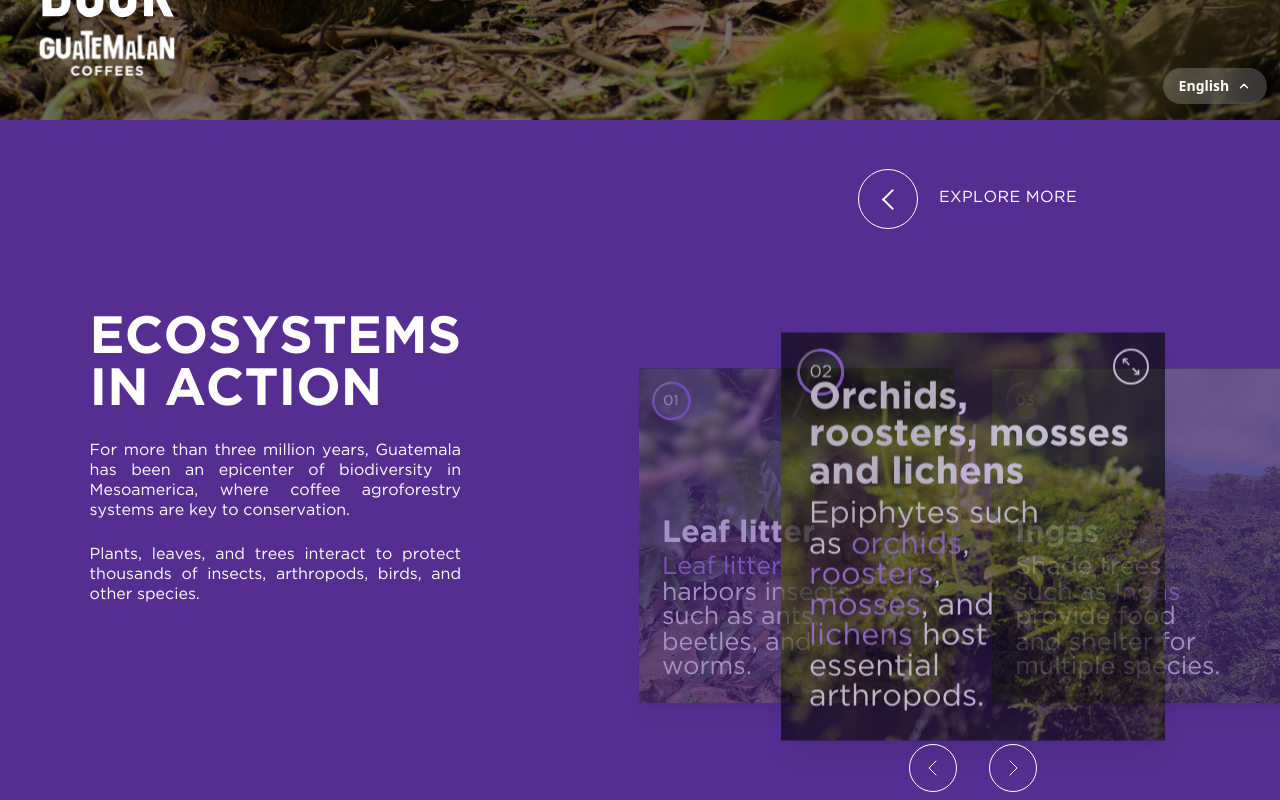
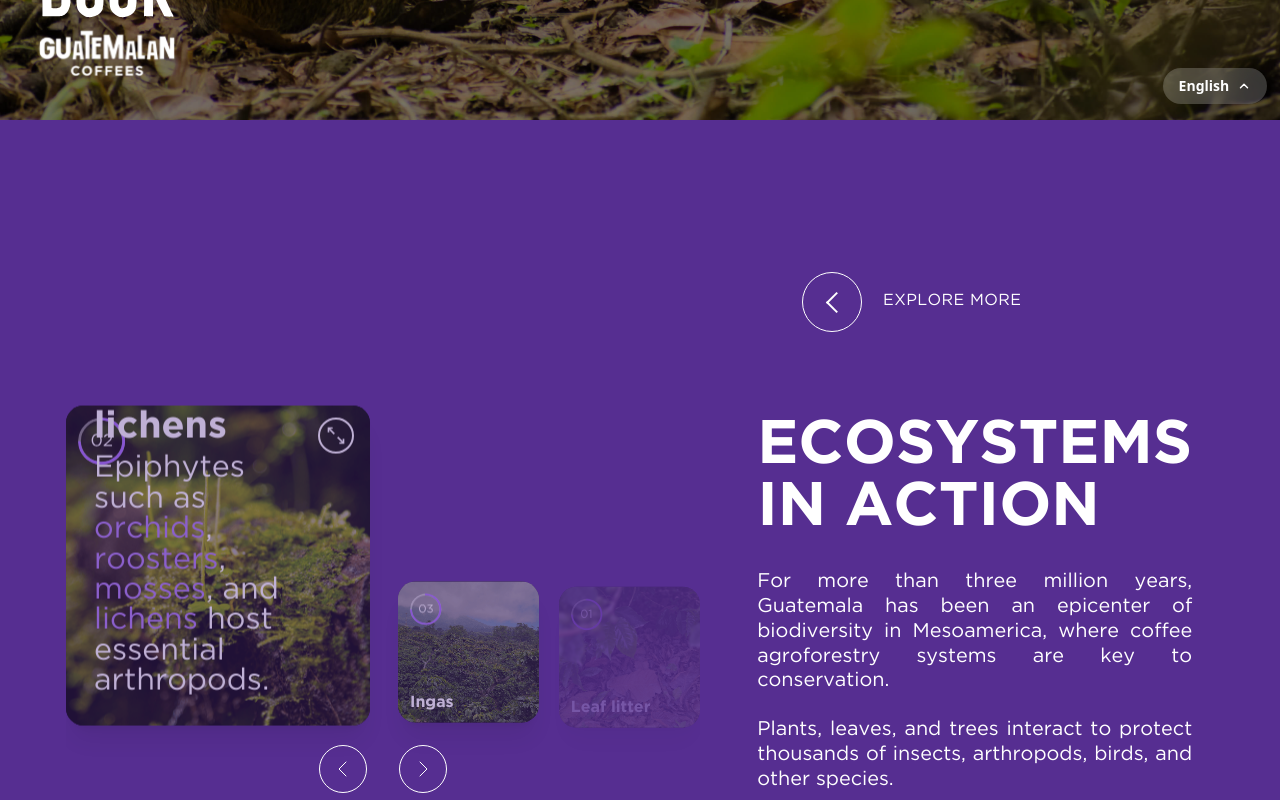
Before and after one commit to Alan4745/front-green-book, a React (Vite) app: page /c5 in a window 1280 px wide. Shown: the part 680-1480 px from the top of the page. Built offline with nearby package versions, Linux system fonts and the light colour scheme.

Commit message:
Ajusta composición desktop de sección C4 y mejora hover de imágenes

```diff
--- a/src/components/C5/Section1C5.jsx
+++ b/src/components/C5/Section1C5.jsx
@@ -56,7 +56,7 @@ const Section1C5 = () => {
             role="region"
             aria-label={t('c5.section1.aria.section')}
         >
-            <div className="absolute right-4 top-6 z-50 lg:right-8">
+            <div className="absolute right-4 top-6 z-50 lg:hidden">
                 <HoverButton
                     text={t('c5.section1.cta').toLocaleUpperCase(i18n.language)}
                     textOffset={-80}
@@ -92,30 +92,42 @@ const Section1C5 = () => {
                 </div>
             </div>
 
-            <div className="hidden min-h-screen flex-col justify-center px-[7vw] py-[8vh] lg:flex">
-                <div className="mx-auto grid w-full max-w-[1180px] grid-cols-[0.95fr_1.05fr] items-start gap-[5vw]">
-                    <div className="pt-[8vh]">
+            <div className="hidden min-h-screen items-center lg:flex">
+                <div className="mx-auto grid w-full max-w-[1260px] grid-cols-[1.05fr_0.95fr] gap-[3.6rem] px-[3.5rem] py-[5rem]">
+                    <div className="flex flex-col justify-end pt-[5.8rem]">
+                        <BigSlider slides={slidesData} onExpandClick={openLightbox} />
+                    </div>
+
+                    <div className="flex flex-col">
+                        <div className="mb-[3rem] flex justify-end">
+                            <HoverButton
+                                text={t('c5.section1.cta').toLocaleUpperCase(i18n.language)}
+                                textOffset={-80}
+                                hoverOffset={30}
+                                link="https://reservasdeguatemala.org/"
+                            />
+                        </div>
+
+                        <div className="ml-auto w-full max-w-[30rem]">
                             <h2
-                            className="mb-6 max-w-[28rem] text-[clamp(2.8rem,4.1vw,5rem)] uppercase leading-none"
+                                className="mb-8 text-[clamp(3rem,4.8vw,5rem)] uppercase leading-none"
                                 style={{ fontFamily: 'GothamBold' }}
                             >
                                 {t('c5.section1.title')}
                             </h2>
                             <p
-                            className="mb-6 max-w-[33rem] text-[clamp(1rem,1.25vw,1.35rem)] text-justify leading-tight"
+                                className="mb-6 text-[clamp(1.1rem,1.55vw,1.6rem)] text-justify leading-tight"
                                 style={{ fontFamily: 'GothamNormal' }}
                             >
                                 {t('c5.section1.intro')}
                             </p>
                             <p
-                            className="max-w-[33rem] text-[clamp(1rem,1.25vw,1.35rem)] text-justify leading-tight"
+                                className="text-[clamp(1.1rem,1.55vw,1.6rem)] text-justify leading-tight"
                                 style={{ fontFamily: 'GothamNormal' }}
                             >
                                 {t('c5.section1.outro')}
                             </p>
                         </div>
-                    <div className="flex justify-center pt-[10vh]">
-                        <BigSlider slides={slidesData} onExpandClick={openLightbox} />
                     </div>
                 </div>
             </div>
--- a/src/components/C5/ui/BigSlider.jsx
+++ b/src/components/C5/ui/BigSlider.jsx
@@ -11,11 +11,18 @@ const BigSlider = ({ slides = [], onExpandClick = null }) => {
     const [currentIndex, setCurrentIndex] = useState(0);
     const [isChanging, setIsChanging] = useState(false);
     const [isPaused, setIsPaused] = useState(false);
+    const [windowWidth, setWindowWidth] = useState(window.innerWidth);
     const { t } = useTranslation();
     const MotionDiv = motion.div;
     const prevLabel = t('c5.section1.buttons.prev', { defaultValue: 'Anterior' });
     const nextLabel = t('c5.section1.buttons.next', { defaultValue: 'Siguiente' });
     const expandLabel = t('c5.section1.buttons.expand', { defaultValue: 'Agrandar' });
+
+    useEffect(() => {
+        const handleResize = () => setWindowWidth(window.innerWidth);
+        window.addEventListener("resize", handleResize);
+        return () => window.removeEventListener("resize", handleResize);
+    }, []);
 
     useEffect(() => {
         if (totalSlides <= 1 || isPaused || isChanging) {
@@ -43,12 +50,17 @@ const BigSlider = ({ slides = [], onExpandClick = null }) => {
         window.setTimeout(() => setIsChanging(false), TRANSITION_TIME);
     };
 
+    const isDesktop = windowWidth >= 1024;
+    const activeSlide = slides[currentIndex];
+    const sideSlides = [
+        slides[(currentIndex + 1) % totalSlides],
+        slides[(currentIndex + 2) % totalSlides]
+    ];
     const visibleSlides = [
         { slide: slides[(currentIndex - 1 + totalSlides) % totalSlides], position: 'prev' },
-        { slide: slides[currentIndex], position: 'active' },
+        { slide: activeSlide, position: 'active' },
         { slide: slides[(currentIndex + 1) % totalSlides], position: 'next' }
     ];
-
     const positionStyles = {
         prev: 'left-1/2 -translate-x-[96%] scale-[0.82] opacity-75',
         active: 'left-1/2 -translate-x-1/2 scale-100 opacity-100',
@@ -57,12 +69,85 @@ const BigSlider = ({ slides = [], onExpandClick = null }) => {
 
     return (
         <div
-            className="relative w-screen overflow-hidden md:w-[86vw] lg:w-[76vw] xl:w-[70vw]"
+            className="relative w-screen overflow-hidden md:w-[86vw] lg:w-full"
             onPointerEnter={() => setIsPaused(true)}
             onPointerLeave={() => setIsPaused(false)}
             onFocus={() => setIsPaused(true)}
             onBlur={() => setIsPaused(false)}
         >
+            {isDesktop ? (
+                <div className="w-full">
+                    <div className="flex items-end gap-5 xl:gap-7">
+                        <MotionDiv
+                            key={`${activeSlide.title}-${currentIndex}-desktop-active`}
+                            className="h-[clamp(16rem,25vw,21rem)] w-[clamp(14rem,25vw,19rem)] flex-shrink-0"
+                            initial={{ opacity: 0, y: 12 }}
+                            animate={{ opacity: 1, y: 0 }}
+                            transition={{ duration: 0.45, ease: [0.22, 1, 0.36, 1] }}
+                        >
+                            <Card
+                                image={activeSlide.image}
+                                Number={activeSlide.Number}
+                                title={activeSlide.title}
+                                description={activeSlide.description}
+                                highlightWords={activeSlide.highlightWords}
+                                onExpandClick={onExpandClick}
+                                isActive={true}
+                                expandLabel={expandLabel}
+                            />
+                        </MotionDiv>
+
+                        <div className="flex flex-1 items-end gap-4 pb-[0.15rem] xl:gap-5">
+                            {sideSlides.map((slide, index) => (
+                                <MotionDiv
+                                    key={`${slide.title}-${currentIndex}-desktop-side-${index}`}
+                                    className="h-[clamp(7rem,11vw,9.5rem)] w-[clamp(7rem,11vw,10rem)] flex-shrink-0"
+                                    initial={{ opacity: 0, y: 12 }}
+                                    animate={{ opacity: 1, y: 0 }}
+                                    transition={{ duration: 0.45, ease: [0.22, 1, 0.36, 1], delay: index * 0.06 }}
+                                >
+                                    <Card
+                                        image={slide.image}
+                                        Number={slide.Number}
+                                        title={slide.title}
+                                        description={slide.description}
+                                        highlightWords={slide.highlightWords}
+                                        compact={true}
+                                        expandLabel={expandLabel}
+                                    />
+                                </MotionDiv>
+                            ))}
+                        </div>
+                    </div>
+
+                    <div className="mt-6 flex justify-center items-center gap-8">
+                        <button
+                            type="button"
+                            onClick={() => goToSlide(-1)}
+                            className="flex h-12 w-12 items-center justify-center rounded-full border-[0.12rem] border-white text-white transition-colors duration-300 hover:bg-white/10 focus:outline-none focus-visible:ring-2 focus-visible:ring-white disabled:opacity-50"
+                            disabled={isChanging}
+                            aria-label={prevLabel}
+                        >
+                            <svg className="h-6 w-6" fill="none" stroke="currentColor" viewBox="0 0 24 24" aria-hidden="true">
+                                <path strokeLinecap="round" strokeLinejoin="round" strokeWidth={1} d="M15 19l-7-7 7-7" />
+                            </svg>
+                        </button>
+
+                        <button
+                            type="button"
+                            onClick={() => goToSlide(1)}
+                            className="flex h-12 w-12 items-center justify-center rounded-full border-[0.12rem] border-white text-white transition-colors duration-300 hover:bg-white/10 focus:outline-none focus-visible:ring-2 focus-visible:ring-white disabled:opacity-50"
+                            disabled={isChanging}
+                            aria-label={nextLabel}
+                        >
+                            <svg className="h-6 w-6" fill="none" stroke="currentColor" viewBox="0 0 24 24" aria-hidden="true">
+                                <path strokeLinecap="round" strokeLinejoin="round" strokeWidth={1} d="M9 5l7 7-7 7" />
+                            </svg>
+                        </button>
+                    </div>
+                </div>
+            ) : (
+                <>
                     <div className="relative mx-auto h-[clamp(22rem,112vw,30rem)] w-full md:h-[min(58vh,34rem)]">
                         {visibleSlides.map(({ slide, position }) => {
                             const isActive = position === 'active';
@@ -70,7 +155,7 @@ const BigSlider = ({ slides = [], onExpandClick = null }) => {
                             return (
                                 <MotionDiv
                                     key={`${slide.title}-${position}-${currentIndex}`}
-                            className={`absolute top-0 h-[88%] w-[68vw] max-w-[22rem] transition-all duration-700 ease-out md:w-[42vw] md:max-w-[30rem] lg:w-[30vw] ${positionStyles[position]} ${isActive ? 'z-20' : 'z-10'}`}
+                                    className={`absolute top-0 h-[88%] w-[68vw] max-w-[22rem] transition-all duration-700 ease-out md:w-[42vw] md:max-w-[30rem] ${positionStyles[position]} ${isActive ? 'z-20' : 'z-10'}`}
                                     initial={{ opacity: 0, y: 12 }}
                                     animate={{ opacity: isActive ? 1 : 0.75, y: 0 }}
                                     transition={{ duration: 0.45, ease: [0.22, 1, 0.36, 1] }}
@@ -83,6 +168,7 @@ const BigSlider = ({ slides = [], onExpandClick = null }) => {
                                         highlightWords={slide.highlightWords}
                                         onExpandClick={isActive ? onExpandClick : null}
                                         isActive={isActive}
+                                        compact={!isActive}
                                         expandLabel={expandLabel}
                                         className={isActive ? '' : 'pointer-events-none'}
                                     />
@@ -116,6 +202,8 @@ const BigSlider = ({ slides = [], onExpandClick = null }) => {
                             </svg>
                         </button>
                     </div>
+                </>
+            )}
         </div>
     );
 };
--- a/src/components/C5/ui/Card.jsx
+++ b/src/components/C5/ui/Card.jsx
@@ -8,6 +8,7 @@ const Card = ({
     highlightWords = [],
     onExpandClick = null,
     isActive = false,
+    compact = false,
     expandLabel = '',
     className = ""
 }) => {
@@ -27,37 +28,37 @@ const Card = ({
     };
 
     return (
-        <article
-            className={`relative h-full w-full overflow-hidden bg-black shadow-xl ${className}`}
-            aria-hidden={!isActive}
-        >
+        <article className={`relative h-full w-full overflow-hidden rounded-[1.1rem] bg-black shadow-xl ${className}`}>
             <img
                 src={image}
                 alt=""
                 className="absolute inset-0 h-full w-full object-cover"
                 draggable="false"
             />
-            <div className="absolute inset-0 bg-black/45" />
+            <div className={`absolute inset-0 ${compact ? 'bg-black/38' : 'bg-black/32'}`} />
             <div
-                className="absolute left-4 top-4 z-10 h-10 w-10 rounded-full bg-center bg-cover bg-no-repeat md:h-12 md:w-12"
+                className={`absolute left-3 top-3 z-10 rounded-full bg-center bg-cover bg-no-repeat ${compact ? 'h-8 w-8' : 'h-10 w-10 md:h-12 md:w-12'}`}
                 style={{ backgroundImage: `url(${Number})` }}
                 aria-hidden="true"
             />
             {isActive && onExpandClick && (
                 <ExpandButton
-                    className="absolute right-4 top-4 z-20"
+                    className="absolute right-3 top-3 z-20 bottom-auto"
                     onClick={() => onExpandClick(image)}
                     title={expandLabel}
                     aria-label={expandLabel}
                 />
             )}
-            <div className="absolute inset-x-0 bottom-0 z-10 p-5 text-white md:p-7">
+            <div className={`absolute inset-x-0 bottom-0 z-10 text-white ${compact ? 'p-3' : 'p-5 md:p-7'}`}>
                 <h3
-                    className="mb-2 text-[clamp(1.25rem,6vw,2rem)] leading-none md:text-[clamp(1.6rem,3vw,2.35rem)]"
+                    className={compact
+                        ? 'max-w-[92%] text-[clamp(0.85rem,1.25vw,1.15rem)] leading-none'
+                        : 'mb-2 max-w-[92%] text-[clamp(1.25rem,6vw,2rem)] leading-none md:text-[clamp(1.6rem,3vw,2.35rem)]'}
                     style={{ fontFamily: 'GothamBold' }}
                 >
                     {title}
                 </h3>
+                {!compact && (
                     <p
                         className="max-w-[92%] text-[clamp(1rem,5vw,1.55rem)] leading-none md:max-w-[78%] md:text-[clamp(1.2rem,2.4vw,1.9rem)]"
                         style={{ fontFamily: 'GothamNormal' }}
@@ -65,6 +66,7 @@ const Card = ({
                             __html: highlightText(description, highlightWords)
                         }}
                     />
+                )}
             </div>
         </article>
     );
```
Also changed, not shown: src/components/C4/Section2C4.jsx (+59 -29 lines). Lines whose indentation alone changed are shown as unchanged.
